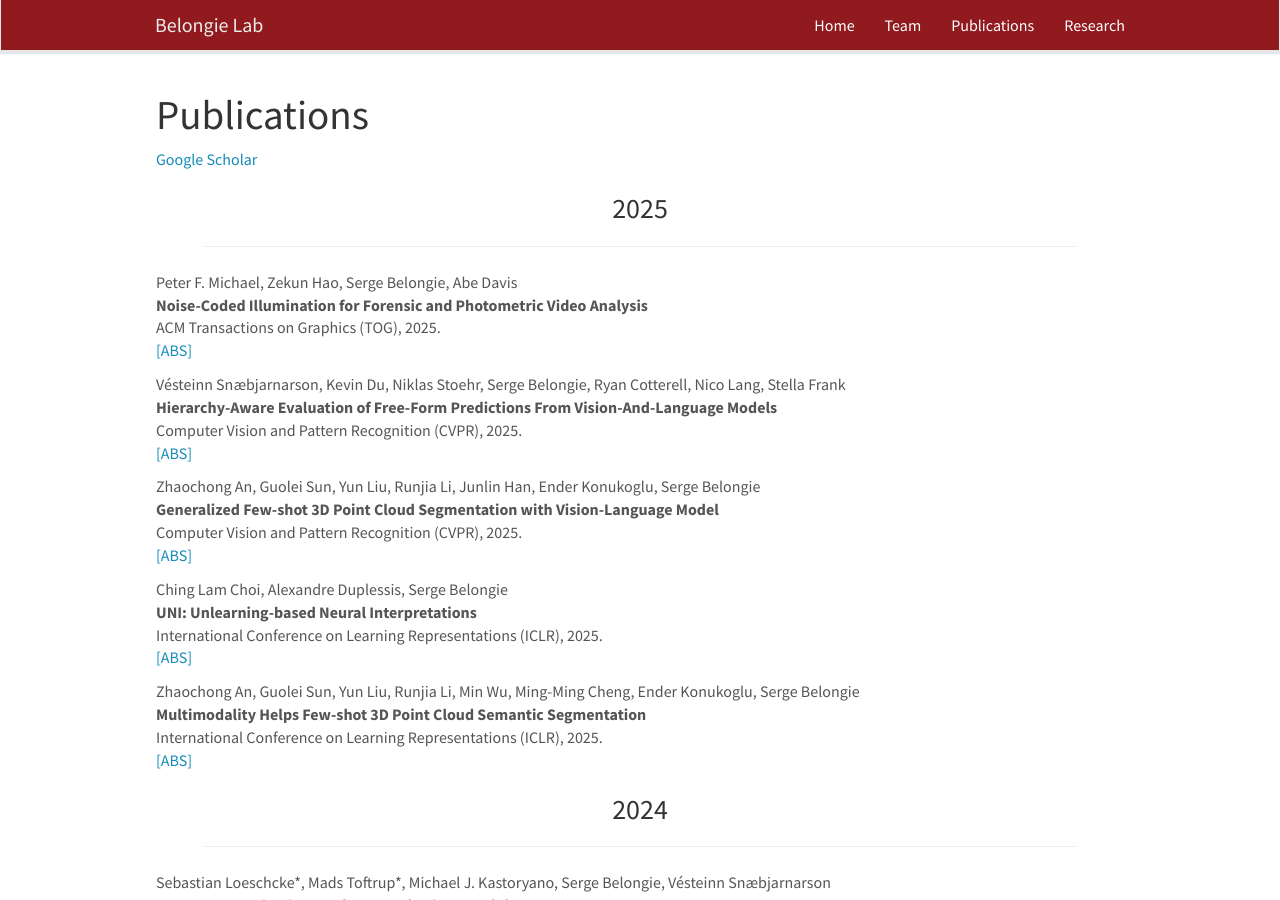
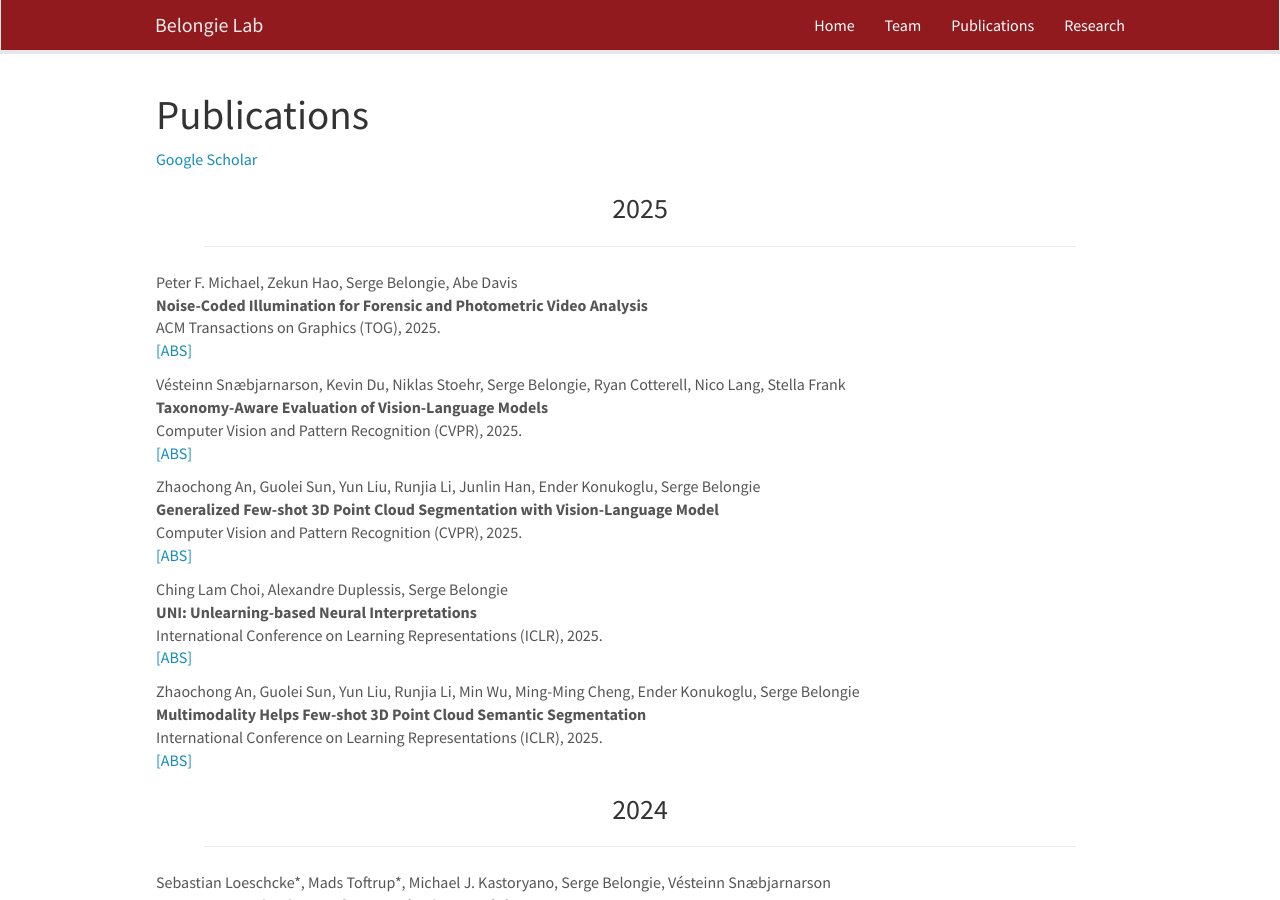
Before and after one commit to BelongieLab/belongielab.github.io, a Jekyll site: the page built from _pages/publications.md, in a window 1280 px wide and 900 px high. Built offline with Jekyll 4.4.1, drawn with Linux system fonts in a browser that asks for light colours; nearby versions of some CDN libraries.

Commit message:
corrected title

```diff
--- a/_data/publist.yml
+++ b/_data/publist.yml
@@ -14,7 +14,7 @@
     url: https://arxiv.org/abs/2504.05457
   pub_type: conference
   ref: Vesn2025a
-  title: Hierarchy-Aware Evaluation of Free-Form Predictions From Vision-And-Language Models
+  title: Taxonomy-Aware Evaluation of Vision-Language Models
   venue: 'Computer Vision and Pattern Recognition (CVPR), '
   year: '2025'
 - address: Nashville
```
